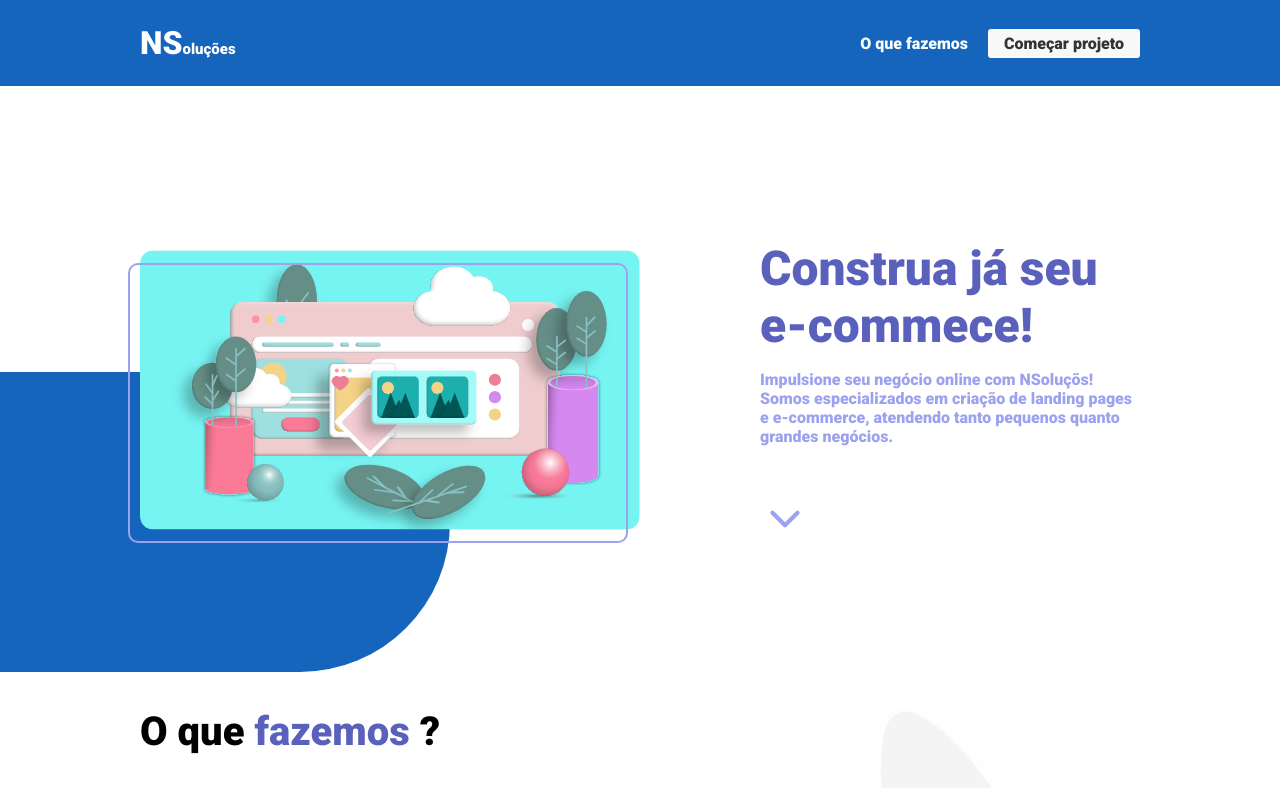
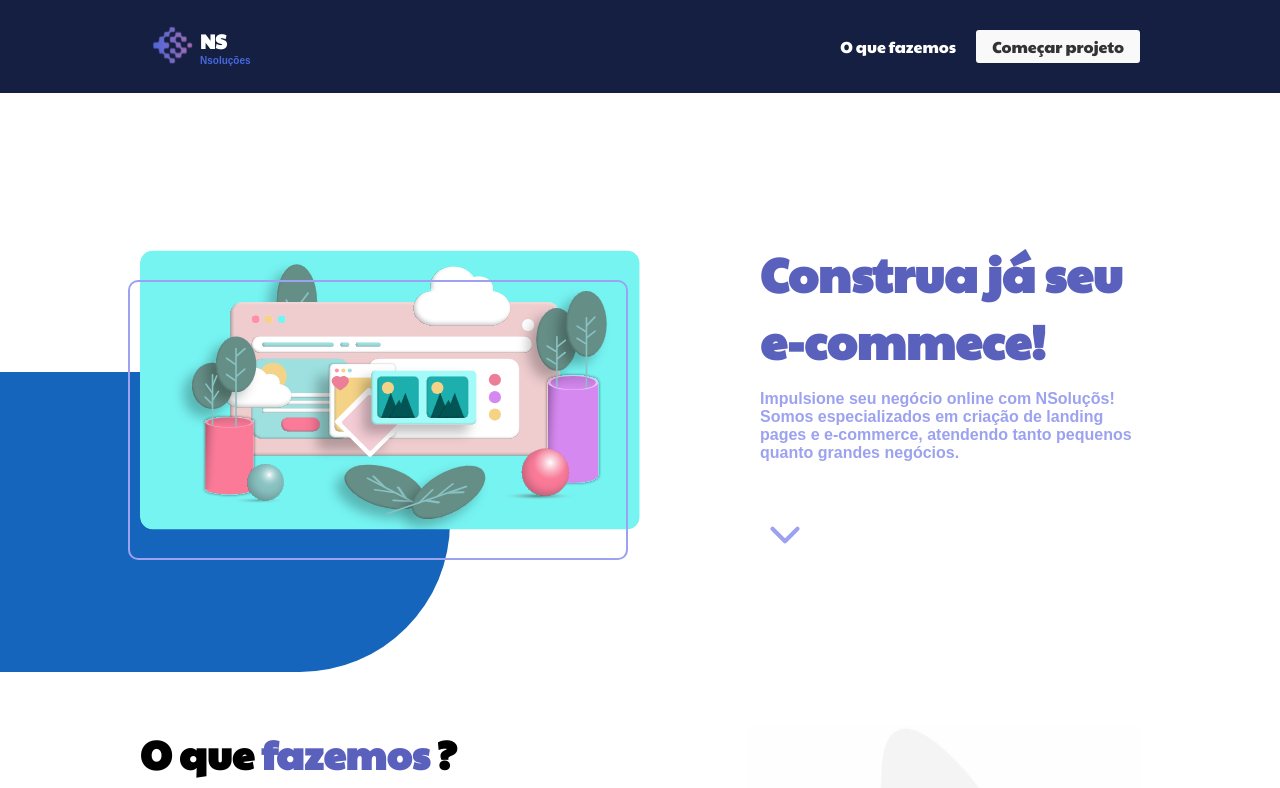
Before and after one commit to natamartins/mycompany, a Next.js app: page / in a window 1280 px wide. Shown: the top 788 px of the page. Built offline with nearby package versions, Linux system fonts and the light colour scheme.

Commit message:
new update

```diff
--- a/src/app/layout.tsx
+++ b/src/app/layout.tsx
@@ -1,10 +1,10 @@
 import '../styles/style.scss'
-import { Roboto } from 'next/font/google'
+import { Paytone_One } from 'next/font/google'
 
 
-const inter = Roboto({
+const inter = Paytone_One({
   subsets: ['latin'],
-  weight: '900'
+  weight: '400'
 })
 
 export const metadata = {
--- a/src/app/page.tsx
+++ b/src/app/page.tsx
@@ -1,35 +1,40 @@
 "use client"
 import React, { useEffect } from "react"
-import Link from "next/link"
 import * as Scroll from 'react-scroll'
 let Button = Scroll.Link
 import AOS from 'aos';
 import 'aos/dist/aos.css'
 //
-import { MessageCircleIcon, ChevronDown, Instagram, Linkedin, Menu, Send, Twitter } from "lucide-react"
+import { ChevronDown, Instagram, Linkedin, Menu, Twitter } from "lucide-react"
 import CardList from "@/components/CardList"
 import Image from "next/image"
 //
+import Logo from '../../public/img/logo-company.svg'
 import Imagem01 from '../../public/img/3d.svg'
 import Photo03 from '../../public/img/Rocket.gif'
 import Photo04 from '../../public/img/Futuristic.gif'
 import Marketing from '../../public/img/money-bag.png'
 import Form from "@/components/Form"
+import Link from "next/link";
 
 export default function Home(): JSX.Element {
   useEffect(() => {
+    window.scrollTo(0, 0)
     AOS.init({ duration: 1500 })
   }, []);
+
 
   return (
     <>
       <header className='container-nav' id="nav">
         <nav className='card_nav'>
-          <Button to="nav" onClick={() => window.scrollTo(0, 0)} spy={true} smooth={true} offset={50} duration={500} >
-            <h1>
-              NS<span>oluções</span>
-            </h1>
-          </Button>
+          <Link href='/' onClick={() => window.scrollTo(0, 0)}>
+            <Image src={Logo} alt="" />
+            <div>
+              <h1>NS</h1>
+              <p>Nsoluções</p>
+            </div>
+          </Link>
           <div className='card_nav-link'>
             <Button style={{ cursor: 'pointer' }} to="whatwedo" spy={true} smooth={true} offset={50} duration={500} >O que fazemos</Button>
             <Button style={{ cursor: 'pointer' }} to="createproject" spy={true} smooth={true} offset={50} duration={500} >Começar projeto</Button>
--- a/src/styles/global.scss
+++ b/src/styles/global.scss
@@ -21,3 +21,7 @@ a {
 ul {
     list-style: none;
 }
+
+p {
+    font-family: Arial, Helvetica, sans-serif;
+}
--- a/src/styles/navbar.scss
+++ b/src/styles/navbar.scss
@@ -1,5 +1,5 @@
 .container-nav {
-    background-color: var(--blue-nav);
+    background-color: var(--blue-nav-bg);
     position: fixed;
     width: 100%;
     z-index: 999;
@@ -11,6 +11,26 @@
     margin: auto;
     padding: 1.5rem 0;
     justify-content: space-between;
+}
+
+.card_nav a {
+    display: flex;
+    align-items: center;
+
+    div {
+        margin-left: -10px;
+
+        h1 {
+            font-size: 20px;
+        }
+
+        p {
+            font-size: 10px;
+            font-weight: bold;
+            color: rgb(69, 104, 220);
+            color: linear-gradient(90deg, rgba(69, 104, 220, 1) 10%, rgba(135, 105, 195, 1) 42%, rgba(176, 106, 179, 1) 73%);
+        }
+    }
 }
 
 .card_nav a h1 {
@@ -38,14 +58,13 @@
 }
 
 .card_nav-link a:nth-child(1):hover {
-    color: #333;
+    color: var(--blue-nav);
     animation: ease-in-out;
 }
 
 .card_nav-link a:nth-child(2) {
     background-color: #f9f9f9;
     color: #333;
-    // border: 2px solid #8d927f;
     padding: 5px 1rem;
     border-radius: 3px;
 }
@@ -53,7 +72,7 @@
 .card_nav-link a:nth-child(2):hover {
     cursor: pointer;
     scale: 1.1;
-    background-color: #333;
+    background-color: var(--blue-nav);
     color: #fff;
 }
 
--- a/src/styles/root.scss
+++ b/src/styles/root.scss
@@ -4,6 +4,7 @@
     // color
     --black: #000;
     --white: #fff;
+    --blue-nav-bg: #151F42;
     --blue-nav: #1465BB;
     --blue-text01: #5A61BD;
     --blue-text02: #2196F3;
```
Also changed, not shown: public/img/logo-company.svg (added), 1 other file (tests, documents, lock files or other folders).
